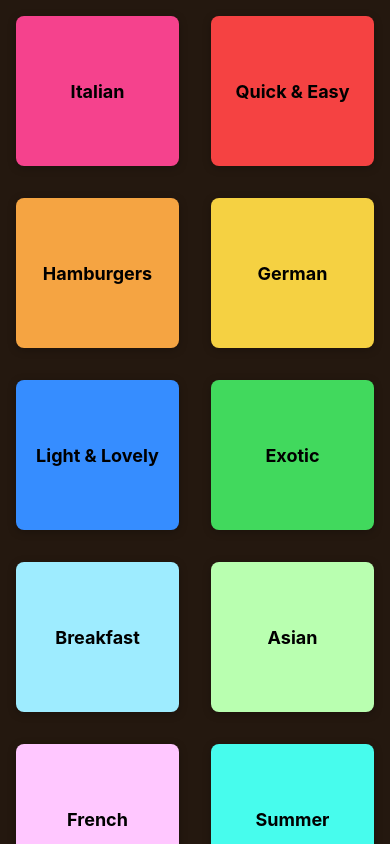
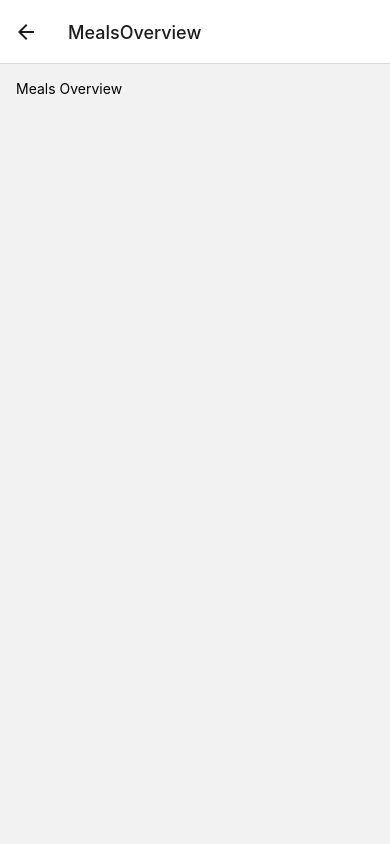
Before and after one commit to Luks17/ReactNative-Meals-App, a React Native app: screen /MealsOverview in a window 390 px wide. Built offline with nearby package versions, Linux system fonts and the light colour scheme.

Commit message:
Basic navigation

```diff
--- a/App.tsx
+++ b/App.tsx
@@ -1,22 +1,21 @@
-import { StyleSheet, View } from "react-native";
 import CategoriesScreen from "./screens/CategoriesScreen";
 import { StatusBar } from "expo-status-bar";
-import { colors } from "./constants/colors";
+import { NavigationContainer } from "@react-navigation/native";
+import { createNativeStackNavigator } from "@react-navigation/native-stack";
+import MealsOverviewScreen from "./screens/MealsOverviewScreen";
+
+const Stack = createNativeStackNavigator();
 
 export default function App() {
   return (
     <>
-      <StatusBar style="light" />
-      <View style={styles.rootScreen}>
-        <CategoriesScreen />
-      </View>
+      <StatusBar style="dark" />
+      <NavigationContainer>
+        <Stack.Navigator>
+          <Stack.Screen name="MealsCategories" component={CategoriesScreen} />
+          <Stack.Screen name="MealsOverview" component={MealsOverviewScreen} />
+        </Stack.Navigator>
+      </NavigationContainer>
     </>
   );
 }
-
-const styles = StyleSheet.create({
-  rootScreen: {
-    flex: 1,
-    backgroundColor: colors.primary800,
-  },
-});
--- a/components/CategoryGridTile.tsx
+++ b/components/CategoryGridTile.tsx
@@ -1,14 +1,26 @@
-import { Platform, Pressable, StyleSheet, Text, View } from "react-native";
+import {
+  GestureResponderEvent,
+  Platform,
+  Pressable,
+  StyleSheet,
+  Text,
+  View,
+} from "react-native";
 
 interface Props {
   categoryTitle: string;
   categoryColor: string;
+  onPress: (e?: GestureResponderEvent) => void;
 }
 
-function CategoryGridTile({ categoryTitle, categoryColor }: Props) {
+function CategoryGridTile({ categoryTitle, categoryColor, onPress }: Props) {
   return (
     <View style={[styles.tileContainer, { backgroundColor: categoryColor }]}>
-      <Pressable android_ripple={{ color: "ccc" }} style={styles.useAllSpace}>
+      <Pressable
+        onPress={onPress}
+        android_ripple={{ color: "ccc" }}
+        style={styles.useAllSpace}
+      >
         <View style={styles.innerContainer}>
           <Text style={styles.title}>{categoryTitle}</Text>
         </View>
--- a/package.json
+++ b/package.json
@@ -9,10 +9,14 @@
     "web": "expo start --web"
   },
   "dependencies": {
+    "@react-navigation/native": "^6.1.17",
+    "@react-navigation/native-stack": "^6.9.26",
     "expo": "~50.0.14",
     "expo-status-bar": "~1.11.1",
     "react": "18.2.0",
-    "react-native": "0.73.6"
+    "react-native": "0.73.6",
+    "react-native-safe-area-context": "4.8.2",
+    "react-native-screens": "~3.29.0"
   },
   "devDependencies": {
     "@babel/core": "^7.20.0",
--- a/screens/CategoriesScreen.tsx
+++ b/screens/CategoriesScreen.tsx
@@ -1,8 +1,21 @@
 import { FlatList } from "react-native";
 import { CATEGORIES } from "../data/dummy-data";
 import CategoryGridTile from "../components/CategoryGridTile";
+import type { NativeStackScreenProps } from "@react-navigation/native-stack";
 
-function CategoriesScreen() {
+type RootStackParamList = {
+  Home: undefined;
+  MealsCategories: { title: string; colors: string }[];
+  MealsOverview: {};
+};
+
+type Props = NativeStackScreenProps<RootStackParamList, "MealsCategories">;
+
+function CategoriesScreen({ navigation }: Props) {
+  function pressHandler() {
+    navigation.navigate("MealsOverview", {});
+  }
+
   return (
     <FlatList
       data={CATEGORIES}
@@ -12,6 +25,7 @@ function CategoriesScreen() {
         <CategoryGridTile
           categoryTitle={item.title}
           categoryColor={item.color}
+          onPress={pressHandler}
         />
       )}
     />
--- /dev/null
+++ b/screens/MealsOverviewScreen.tsx
@@ -0,0 +1,18 @@
+import { StyleSheet, Text, View } from "react-native";
+
+function MealsOverviewScreen() {
+  return (
+    <View style={styles.container}>
+      <Text>Meals Overview</Text>
+    </View>
+  );
+}
+
+const styles = StyleSheet.create({
+  container: {
+    flex: 1,
+    padding: 16,
+  },
+});
+
+export default MealsOverviewScreen;
```
Also changed, not shown: 1 other file (tests, documents, lock files or other folders).
